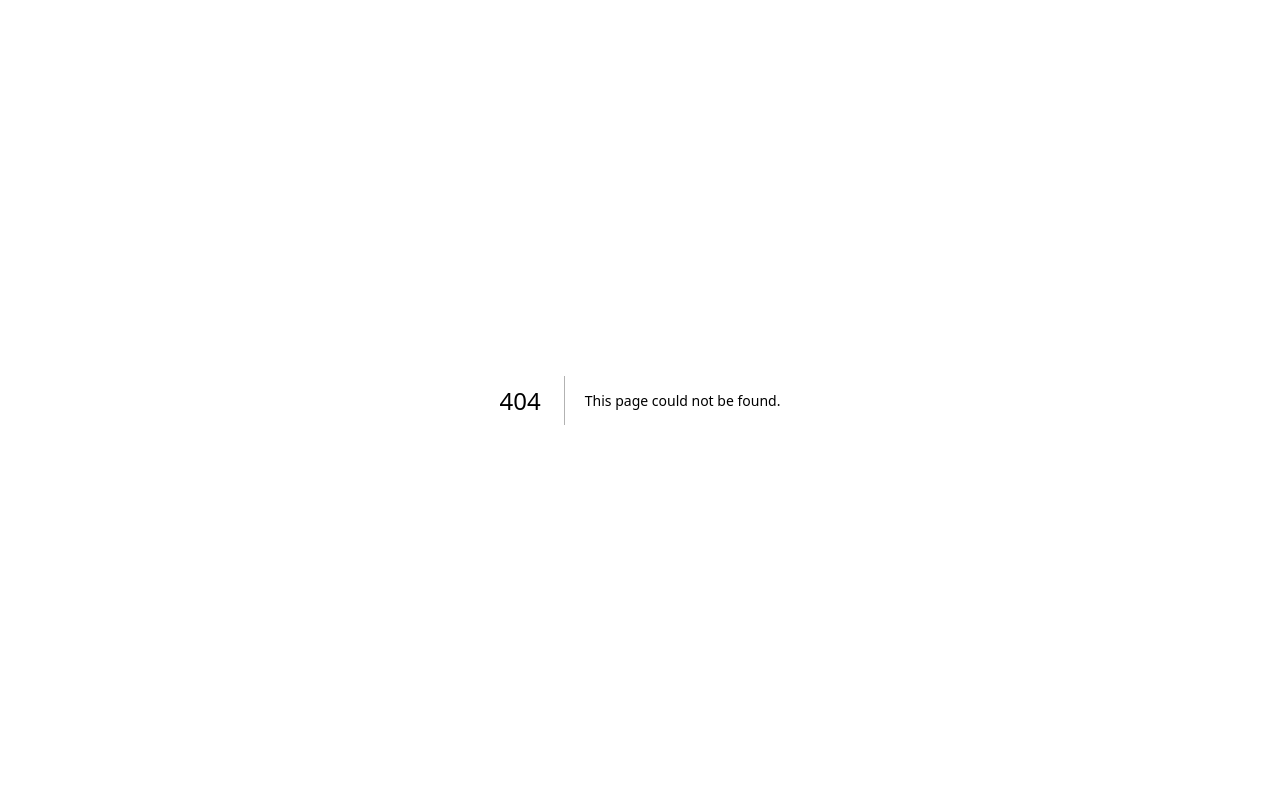
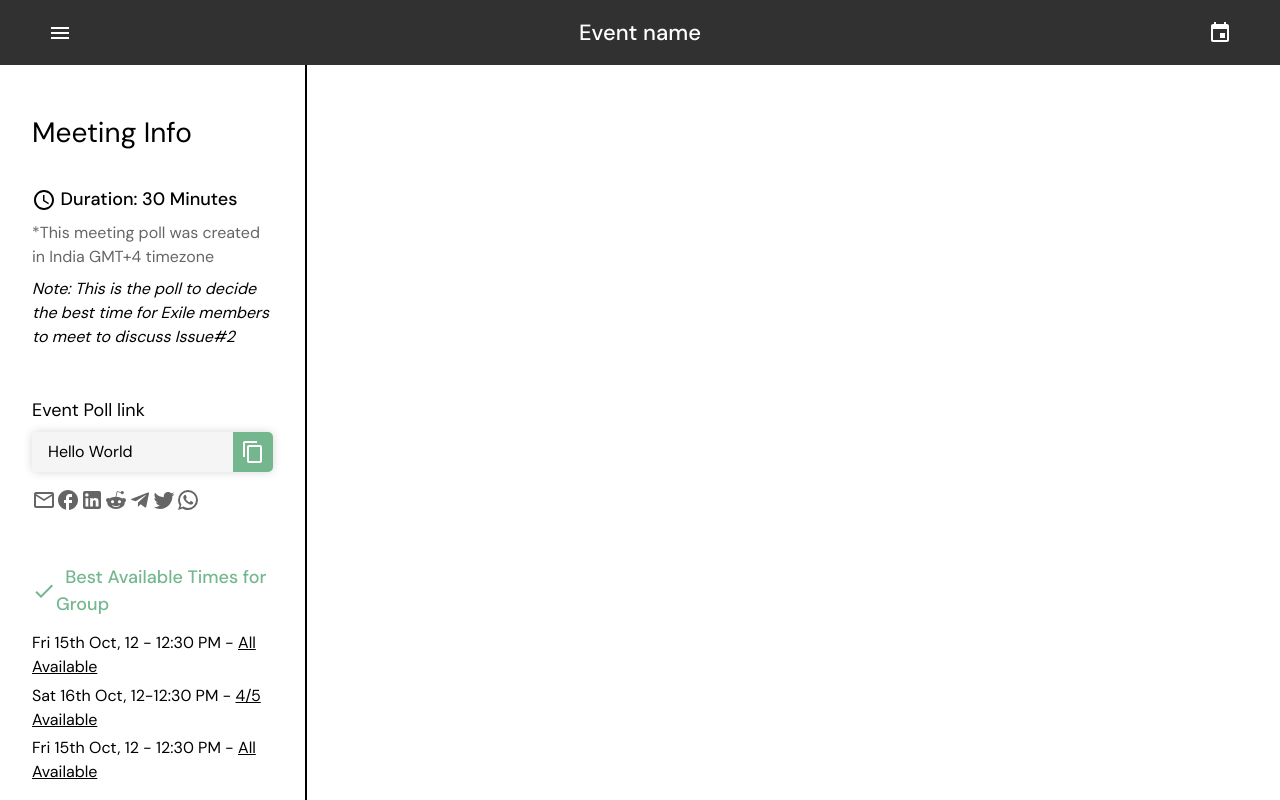
Before and after one commit to theVedanta/findatime, a Next.js app: page /1 in a window 1280 px wide. Before the commit this address had no page. Built offline with nearby package versions, Linux system fonts and the light colour scheme.

Commit message:
left bar ui

```diff
--- /dev/null
+++ b/base.ts
@@ -0,0 +1,3 @@
+const BASE_WEB_URL: string = "https://localhost:3000";
+
+export { BASE_WEB_URL };
--- /dev/null
+++ b/components/LeftBar.tsx
@@ -0,0 +1,162 @@
+import { Box, Typography } from "@mui/material";
+import AccessTimeOutlinedIcon from "@mui/icons-material/AccessTimeOutlined";
+import ContentCopyOutlinedIcon from "@mui/icons-material/ContentCopyOutlined";
+import {
+    EmailShareButton,
+    FacebookShareButton,
+    LinkedinShareButton,
+    RedditShareButton,
+    TelegramShareButton,
+    TwitterShareButton,
+    WhatsappShareButton,
+} from "react-share";
+import {
+    Check,
+    EmailOutlined,
+    FacebookOutlined,
+    LinkedIn,
+    PeopleAltOutlined,
+    Reddit,
+    Telegram,
+    Twitter,
+    WhatsApp,
+} from "@mui/icons-material";
+import { BASE_WEB_URL } from "../base";
+
+const LeftBar = () => {
+    return (
+        <Box
+            position="fixed"
+            left={0}
+            top={0}
+            height="100vh"
+            width="24%"
+            borderRight="2px solid #000"
+            zIndex="-1"
+            pt={8}
+            px={4}
+            bgcolor="white"
+        >
+            <Typography mt={6} mb={4} fontWeight={400} fontSize={28}>
+                Meeting Info
+            </Typography>
+
+            <Typography
+                display="flex"
+                alignItems="center"
+                fontWeight={500}
+                fontSize={18}
+            >
+                <AccessTimeOutlinedIcon />
+                &nbsp;Duration: 30 Minutes
+            </Typography>
+            <Typography mt={1} sx={{ opacity: 0.6 }}>
+                *This meeting poll was created in India GMT+4 timezone
+            </Typography>
+            <Typography fontWeight={200} mt={1} fontStyle="italic">
+                Note: This is the poll to decide the best time for Exile members
+                to meet to discuss Issue#2
+            </Typography>
+
+            <Typography mt={6} mb={1} fontSize={18}>
+                Event Poll link
+            </Typography>
+            <Box
+                display="flex"
+                alignItems="center"
+                width="100%"
+                boxShadow="0 0 10px rgba(0, 0, 0, 0.16)"
+                borderRadius="5px"
+            >
+                <Box
+                    width="100%"
+                    p={1}
+                    px={2}
+                    borderRadius="5px 0 0 5px"
+                    bgcolor="primary.200"
+                    overflow="scroll"
+                    className="no-scrollbar"
+                >
+                    <Typography whiteSpace="nowrap">Hello World</Typography>
+                </Box>
+                <Box
+                    bgcolor="primary.500"
+                    color="white"
+                    display="flex"
+                    alignItems="center"
+                    p={1}
+                    borderRadius="0 5px 5px 0"
+                    sx={{ cursor: "pointer" }}
+                >
+                    <ContentCopyOutlinedIcon />
+                </Box>
+            </Box>
+
+            <Box
+                display="flex"
+                width="100%"
+                justifyContent="space-between"
+                pr={12}
+                mt={2}
+                sx={{ opacity: 0.6 }}
+            >
+                <EmailShareButton url={`${BASE_WEB_URL}/event`}>
+                    <EmailOutlined />
+                </EmailShareButton>
+                <FacebookShareButton url={`${BASE_WEB_URL}/event`}>
+                    <FacebookOutlined />
+                </FacebookShareButton>
+                <LinkedinShareButton url={`${BASE_WEB_URL}/event`}>
+                    <LinkedIn />
+                </LinkedinShareButton>
+                <RedditShareButton url={`${BASE_WEB_URL}/event`}>
+                    <Reddit />
+                </RedditShareButton>
+                <TelegramShareButton url={`${BASE_WEB_URL}/event`}>
+                    <Telegram />
+                </TelegramShareButton>
+                <TwitterShareButton url={`${BASE_WEB_URL}/event`}>
+                    <Twitter />
+                </TwitterShareButton>
+                <WhatsappShareButton url={`${BASE_WEB_URL}/event`}>
+                    <WhatsApp />
+                </WhatsappShareButton>
+            </Box>
+
+            <Typography
+                display="flex"
+                alignItems="center"
+                mt={6}
+                mb={1.6}
+                color="primary.500"
+                fontSize={18}
+                fontWeight={500}
+            >
+                <Check />
+                &nbsp;&nbsp;Best Available Times for Group
+            </Typography>
+            <Typography mt={0.6}>
+                Fri 15th Oct, 12 - 12:30 PM - <u>All Available</u>
+            </Typography>
+            <Typography mt={0.6}>
+                Sat 16th Oct, 12-12:30 PM - <u>4/5 Available</u>
+            </Typography>
+            <Typography mt={0.6}>
+                Fri 15th Oct, 12 - 12:30 PM - <u>All Available</u>
+            </Typography>
+
+            <Typography
+                display="flex"
+                alignItems="center"
+                mt={6}
+                fontSize={18}
+                fontWeight={500}
+            >
+                <PeopleAltOutlined />
+                &nbsp;&nbsp; Group Members
+            </Typography>
+        </Box>
+    );
+};
+
+export default LeftBar;
--- a/components/Nav.tsx
+++ b/components/Nav.tsx
@@ -3,7 +3,7 @@ import MenuIcon from "@mui/icons-material/Menu";
 import EventIcon from "@mui/icons-material/Event";
 import EventAvailableIcon from "@mui/icons-material/EventAvailable";
 
-const Nav = () => {
+const Nav = ({ name = "" }) => {
     return (
         <Box
             display="flex"
@@ -14,16 +14,23 @@ const Nav = () => {
             py={2}
             color="primary.100"
             bgcolor="primary.900"
+            zIndex="40"
         >
             <MenuIcon />
 
-            <Box display="flex" alignItems="center">
-                <EventAvailableIcon />
-                &nbsp;
+            {!name ? (
+                <Box display="flex" alignItems="center">
+                    <EventAvailableIcon />
+                    &nbsp;
+                    <Typography fontWeight={500} fontSize={22}>
+                        Plan a Meeting
+                    </Typography>
+                </Box>
+            ) : (
                 <Typography fontWeight={500} fontSize={22}>
-                    Plan a Meeting
+                    {name}
                 </Typography>
-            </Box>
+            )}
 
             <EventIcon />
         </Box>
--- a/package.json
+++ b/package.json
@@ -24,6 +24,7 @@
     "next": "13.1.1",
     "react": "18.2.0",
     "react-dom": "18.2.0",
+    "react-share": "^4.4.1",
     "typescript": "4.9.4"
   }
 }
--- /dev/null
+++ b/pages/[eventID].tsx
@@ -0,0 +1,17 @@
+import { useRouter } from "next/router";
+import Nav from "../components/Nav";
+import LeftBar from "../components/LeftBar";
+
+const Event = () => {
+    const router = useRouter();
+    const { eventID } = router.query;
+
+    return (
+        <>
+            <Nav name="Event name" />
+            <LeftBar />
+        </>
+    );
+};
+
+export default Event;
--- a/styles/globals.css
+++ b/styles/globals.css
@@ -4,3 +4,6 @@
     box-sizing: border-box;
     outline: none;
 }
+.no-scrollbar::-webkit-scrollbar {
+    display: none;
+}
--- a/theme.ts
+++ b/theme.ts
@@ -4,6 +4,7 @@ const theme = createTheme({
     palette: {
         primary: {
             100: "white",
+            200: "#F5F5F5",
             500: "#74B78F",
             900: "#313131",
         },
```
Also changed, not shown: components/BottomNav.tsx (+27 -5 lines), pages/index.tsx (+7 -1 lines), 1 other file (tests, documents, lock files or other folders).
